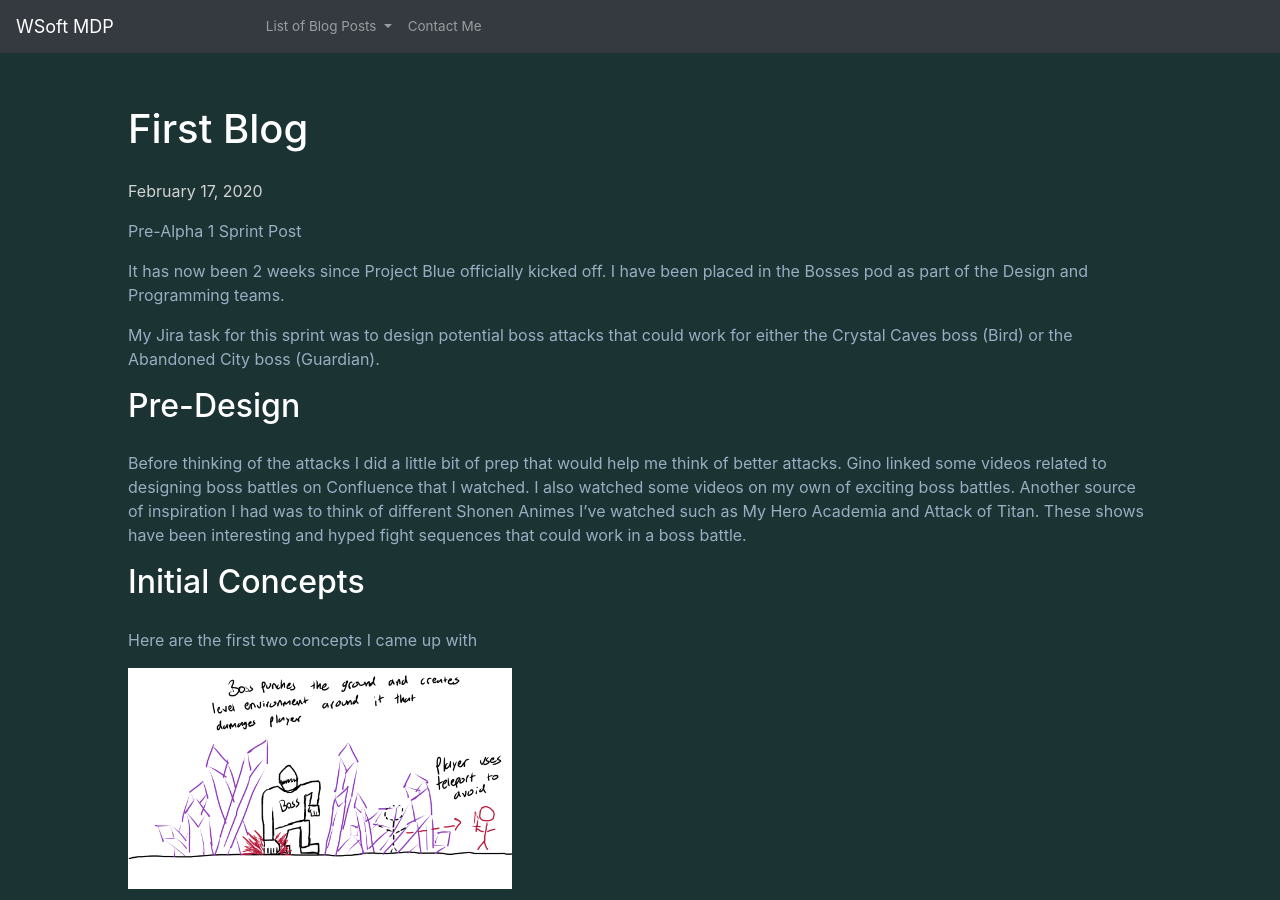
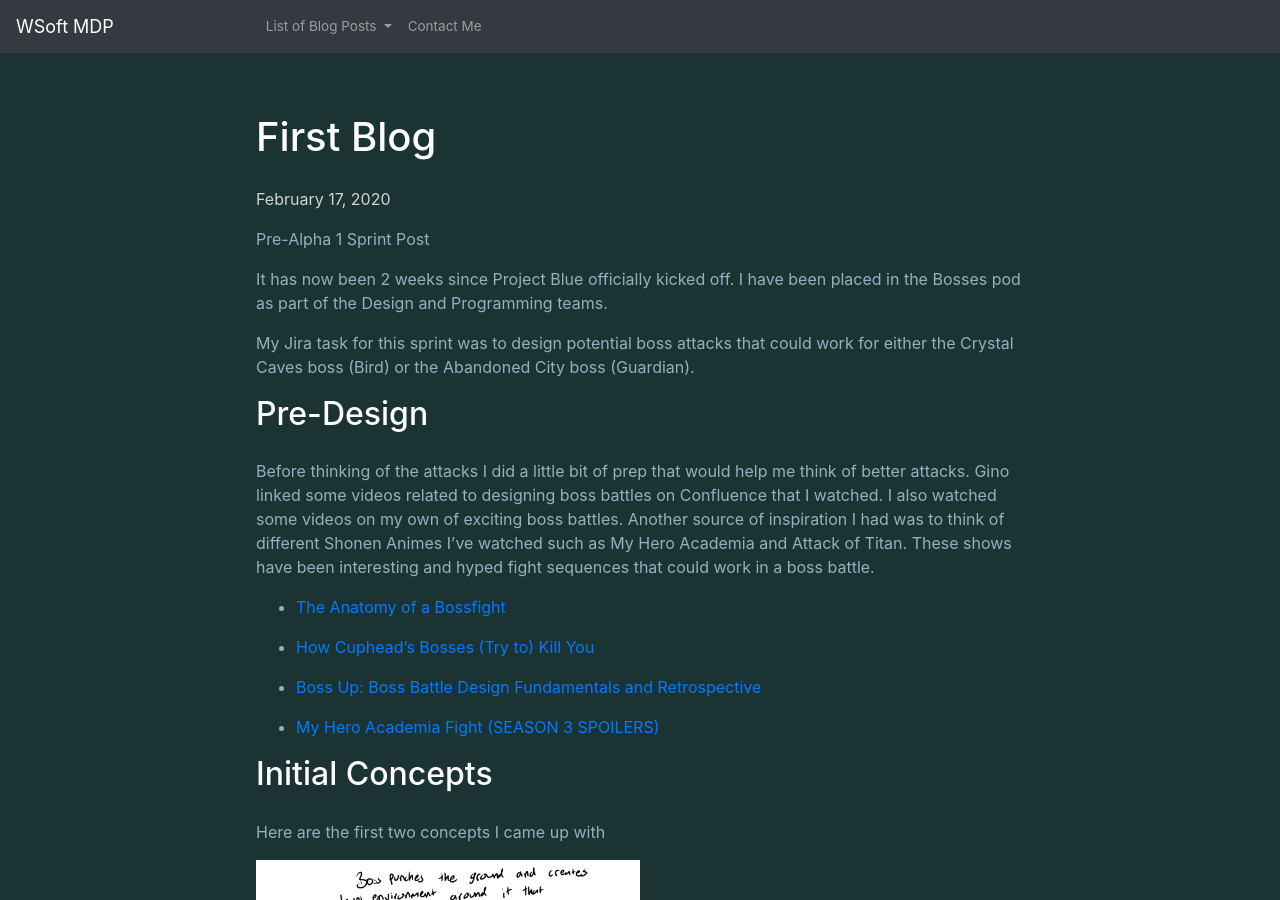
Before and after one commit to webbling/WSoft-Dev-Blog, a Jekyll site: the page built from _posts/2020-02-17-First-Blog.md, in a window 1280 px wide and 900 px high. Built offline with Jekyll 4.4.1, drawn with Linux system fonts in a browser that asks for light colours.

Commit message:
Pre-Alpha 1 blog post (videos added)

```diff
--- a/_posts/2020-02-17-First-Blog.md
+++ b/_posts/2020-02-17-First-Blog.md
@@ -15,6 +15,14 @@
 ## Pre-Design
 
 Before thinking of the attacks I did a little bit of prep that would help me think of better attacks. Gino linked some videos related to designing boss battles on Confluence that I watched. I also watched some videos on my own of exciting boss battles. Another source of inspiration I had was to think of different Shonen Animes I've watched such as My Hero Academia and Attack of Titan. These shows have been interesting and hyped fight sequences that could work in a boss battle.
+
+- [The Anatomy of a Bossfight](https://www.youtube.com/watch?v=6BL0O7CL0N4&t=295s)
+
+- [How Cuphead's Bosses (Try to) Kill You](https://www.youtube.com/watch?v=F8T6Ul4aHTI)
+
+- [Boss Up: Boss Battle Design Fundamentals and Retrospective](https://www.youtube.com/watch?v=48Ymh4Ge5j8)
+
+- [My Hero Academia Fight (SEASON 3 SPOILERS)](https://www.youtube.com/watch?v=LEoDK_LqueY)
 
 ## Initial Concepts
 
--- a/style/main.css
+++ b/style/main.css
@@ -61,7 +61,7 @@
     color: lightslategray;
 }
 
-li p, ol p {
+li p, ol p, ul p, ul ul {
 	margin-left: 0;
 }
 
```
Also changed, not shown: style/bootstrap.css, 4 other files.
